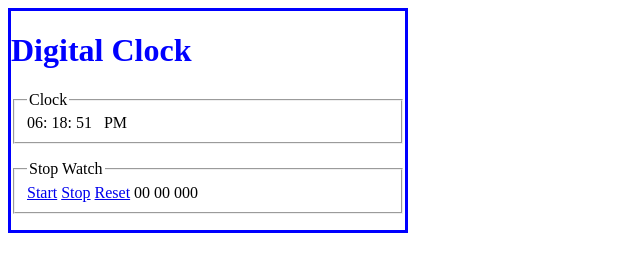
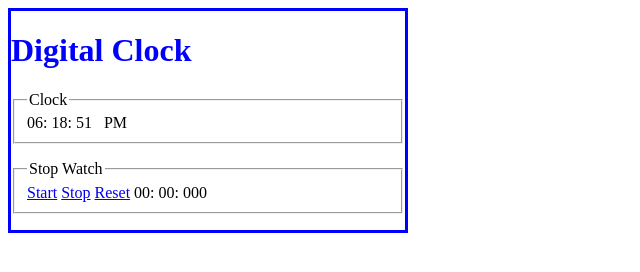
Before and after one commit to garretdgrant/vanillaJs, a plain HTML site: page a7/index.html in a window 1280 px wide. Both pictures are taken after a click on the link "Reset". Shown: the full height of the page, 0-640 px from the left. Drawn offline with Linux system fonts and the light colour scheme.

Commit message:
formatted stopwatch text

```diff
--- a/a7/digClock.js
+++ b/a7/digClock.js
@@ -37,8 +37,8 @@ const tickStopWatch = () => {
     }
 
     msSpan.textContent = padMilliseconds(elapsedMilliseconds);
-    sSpan.textContent = padSingleDigit(elapsedSeconds);
-    mSpan.textContent = padSingleDigit(elapsedMinutes);
+    sSpan.textContent = padSingleDigit(elapsedSeconds) + ":";
+    mSpan.textContent = padSingleDigit(elapsedMinutes) + ":";
 
 };
 const startStopWatch = (e) => {
--- a/a7/index.html
+++ b/a7/index.html
@@ -22,8 +22,8 @@
             <a href="#" id="Start">Start</a>
             <a href="#" id="Stop">Stop</a>
             <a href="#" id="Reset">Reset</a>
-            <span id="s_minutes">00</span>
-            <span id="s_seconds">00</span>
+            <span id="s_minutes">00:</span>
+            <span id="s_seconds">00:</span>
             <span id="s_ms">000</span>
         </fieldset>
     </main>
```
